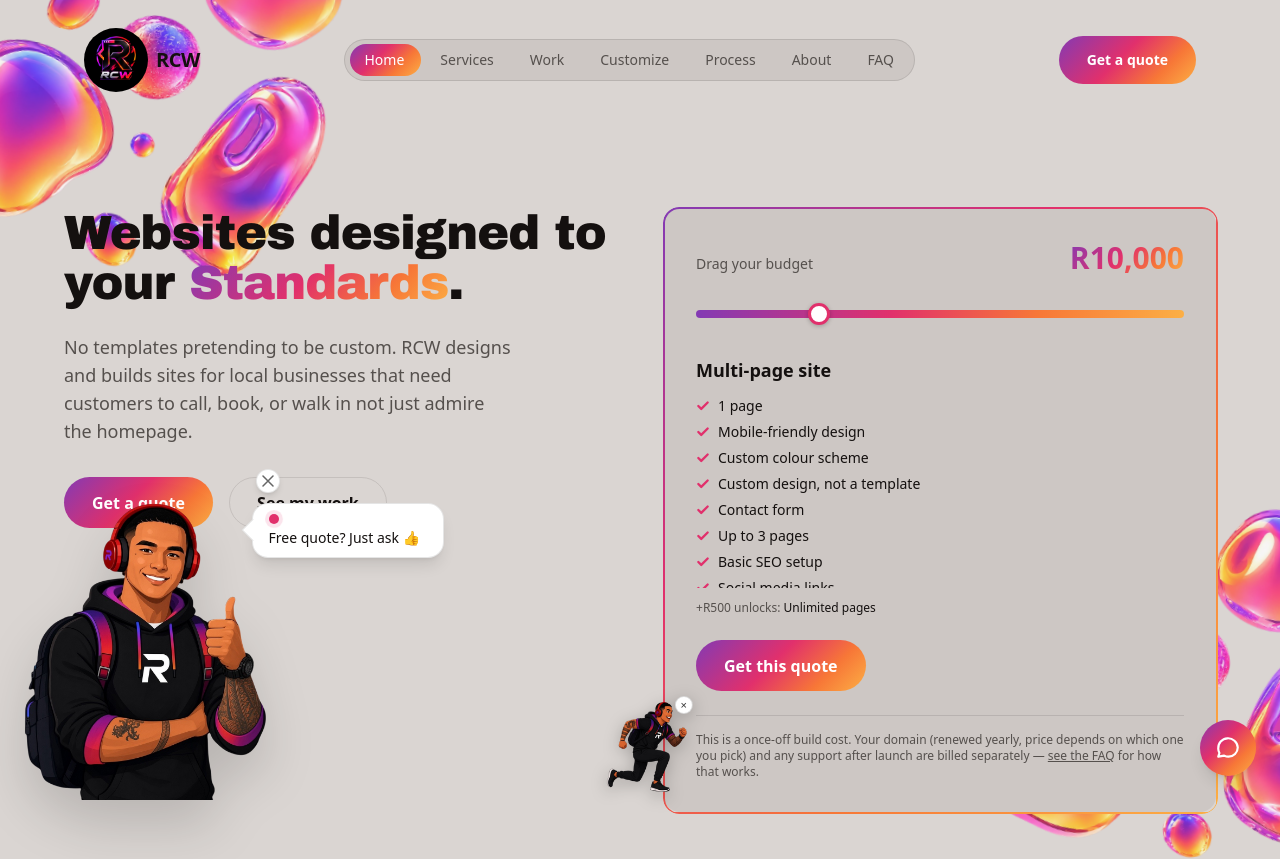
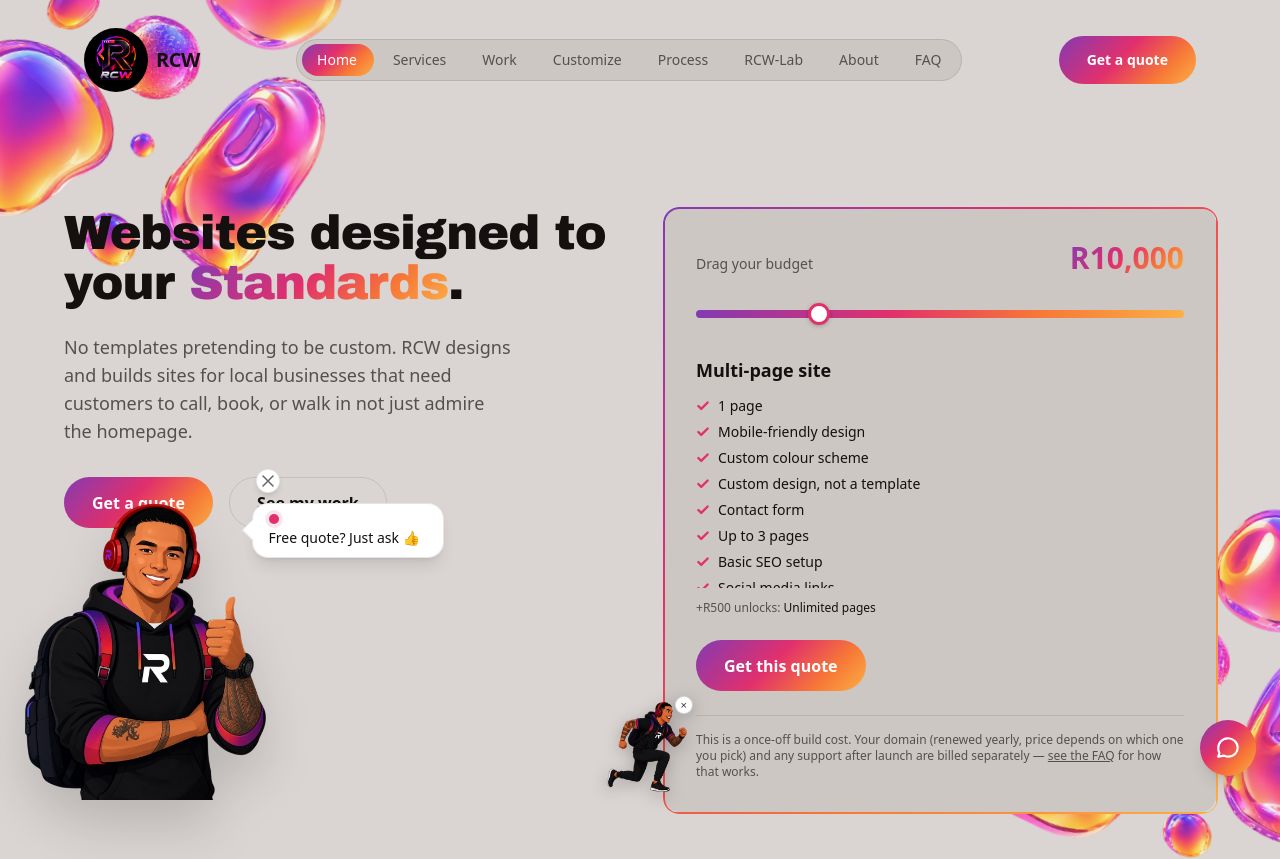
Before and after one commit to FergusonRevaldo25/rcw, a Next.js app: page / in a window 1280 px wide. Shown: the top 859 px of the page. Built offline with nearby package versions, Linux system fonts and the light colour scheme; a web font is replaced by a local one.

Commit message:
rcw-lab added back

```diff
--- a/components/Nav.tsx
+++ b/components/Nav.tsx
@@ -11,6 +11,7 @@ const links = [
   { href: "/work", label: "Work" },
   { href: "/customize", label: "Customize" },
   { href: "/behind-the-scenes", label: "Process" },
+  { href: "/rcw-lab", label: "RCW-Lab" },
   { href: "/about", label: "About" },
   { href: "/faq", label: "FAQ" },
 ];
```
